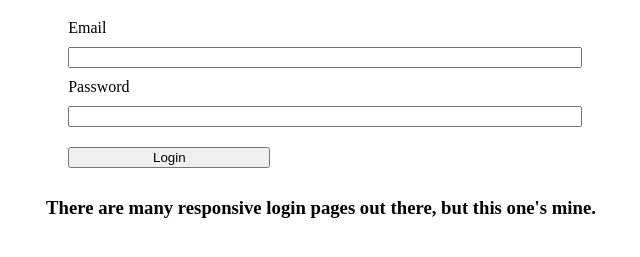
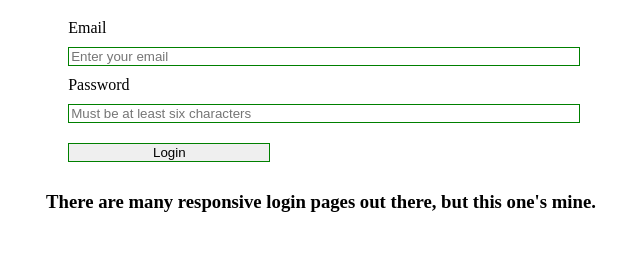
Before and after one commit to gSchool/responsive-login-page, a plain HTML site: page index.html in a window 1280 px wide. Shown: the part 61-318 px from the top of the page, without its empty margins (319-959 px from the left). Drawn offline with nearby package versions, Linux system fonts and the light colour scheme.

Commit message:
Added form placeholder text

```diff
--- a/css/styles.css
+++ b/css/styles.css
@@ -3,6 +3,14 @@
 /******************/
 .center {
   text-align: center;
+}
+
+input:invalid {
+  border: 1px solid red;
+}
+
+input:valid {
+  border: 1px solid green;
 }
 
 
--- a/index.html
+++ b/index.html
@@ -11,9 +11,9 @@
     <form id="login-form">
       <h1>Login</h1>
       Email<br>
-      <input type="email" name="email"><br>
+      <input type="email" name="email" placeholder="Enter your email"><br>
       Password<br>
-      <input type="password" name="password"><br>
+      <input type="password" name="password" placeholder="Must be at least six characters"><br>
       <input type="submit" id= "submit" value="Login">
     </form>
 
```
